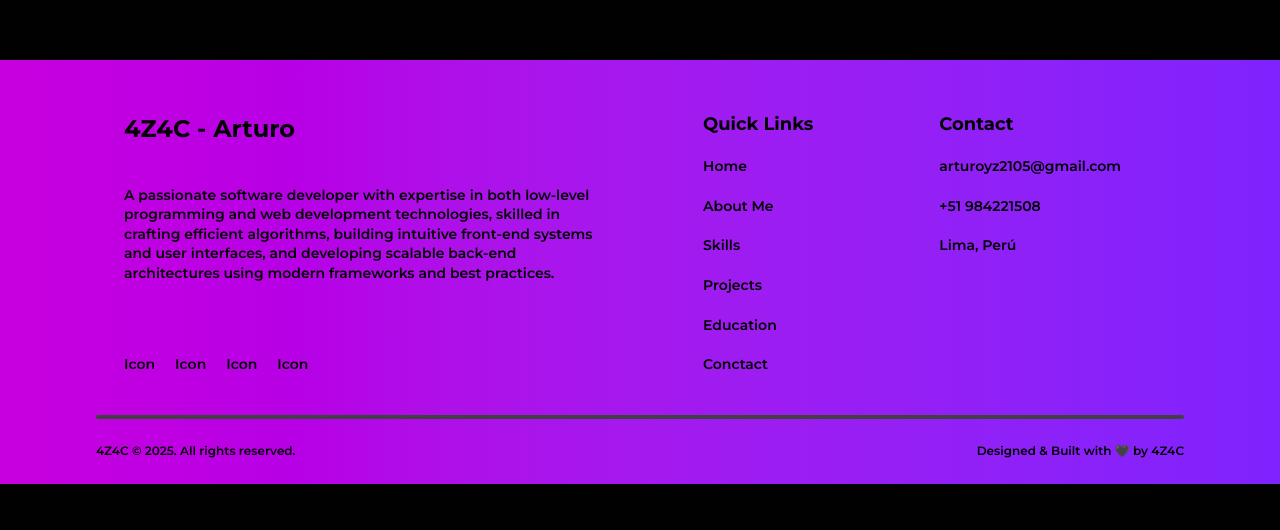
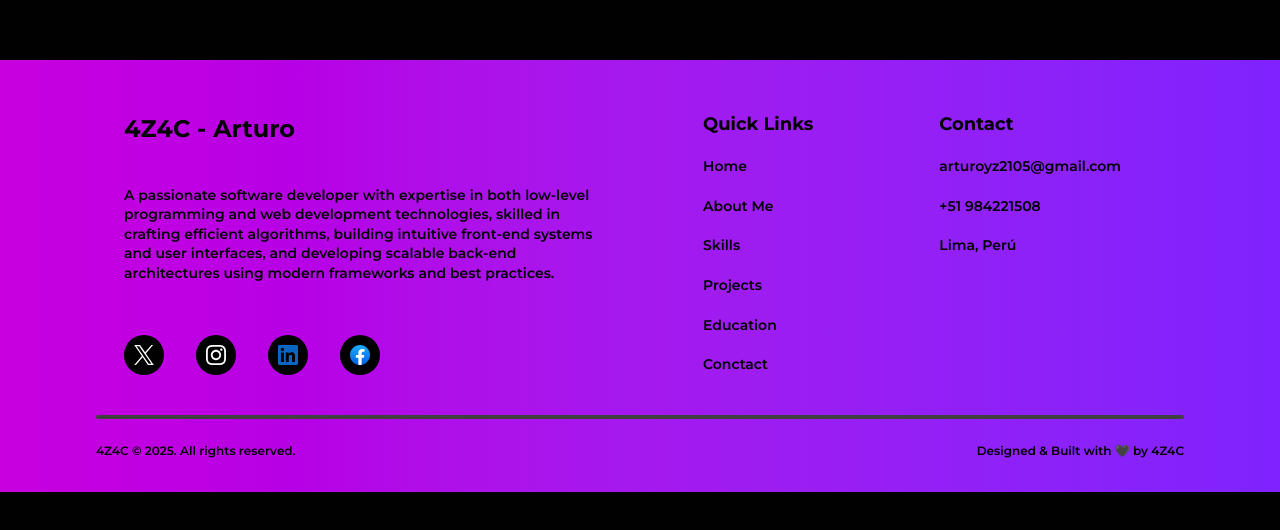
Before and after one commit to ArturoZAC/testing-forport-4z4c, a Next.js app: page / in a window 1280 px wide. Shown: the part 180-710 px from the top of the page. Built offline with nearby package versions, Linux system fonts and the light colour scheme.

Commit message:
svgsIcons

```diff
--- a/src/components/footer/Credits.tsx
+++ b/src/components/footer/Credits.tsx
@@ -2,7 +2,7 @@
 export const Credits = () => {
   return (
 
-    <div className="mt-10 mb-6 flex flex-col gap-y-6">
+    <div className="mt-10 mb-8 max-md:mb-6 flex flex-col gap-y-6">
       <span className="border-2 border-border animate-scaleTitle rounded-full"></span>
       <div className="flex flex-row max-xs:flex-col max-xs:gap-y-4 justify-between tiny-sm text-tiny-d max-md:text-tiny-m">
         <p>4Z4C © 2025. All rights reserved.</p>
--- a/src/components/footer/MainFoot.tsx
+++ b/src/components/footer/MainFoot.tsx
@@ -1,16 +1,41 @@
+import Link from "next/link";
+
+const svgs = [
+  {
+    link: "/a",
+    id: "twitter"
+  },
+  {
+    link: "/b",
+    id: "ig"
+  },
+  {
+    link: "/c",
+    id: "linkedin"
+  },
+  {
+    link: "/d",
+    id: "facebook"
+  },
+];
 
 export const MainFoot = () => {
   return (
-    <div className="small-sm text-small-d max-md:text-small-m  px-7 pt-7 flex flex-col max-lg:w-full w-1/2 h-auto justify-between max-md:px-0">
+    <div className="small-sm text-small-d max-md:text-small-m px-7 pt-7 flex flex-col max-lg:w-full w-1/2 h-auto justify-between max-md:px-0 gap-y-0 max-lg:gap-y-5">
       <div className="flex flex-col gap-y-10 max-md:gap-y-5">
         <p className="subtitle2-b text-subtitle-2-d max-md:text-subtitle-2-m">4Z4C - Arturo</p>
         <p>A passionate software developer with expertise in both low-level programming and web development technologies, skilled in crafting efficient algorithms, building intuitive front-end systems and user interfaces, and developing scalable back-end architectures using modern frameworks and best practices.</p>
       </div>
-      <div className="flex flex-row gap-x-5">
-        <div>Icon</div>
-        <div>Icon</div>
-        <div>Icon</div>
-        <div>Icon</div>
+      <div className="flex flex-row gap-x-8">
+        {
+          svgs.map( ( svg ) => (
+            <Link href={svg.link} key={svg.link} className="bg-primary p-2 size-10 max-md:size-8 flex items-center justify-center rounded-full">
+              <svg className="w-5 h-5 max-md:w-4 max-md:h-4">
+                <use xlinkHref={`/assets/sprite.svg#${svg.id}`} />
+              </svg>
+            </Link>
+          ))
+        }
       </div>
     </div>
   );
```
Also changed, not shown: public/assets/sprite.svg (added).
